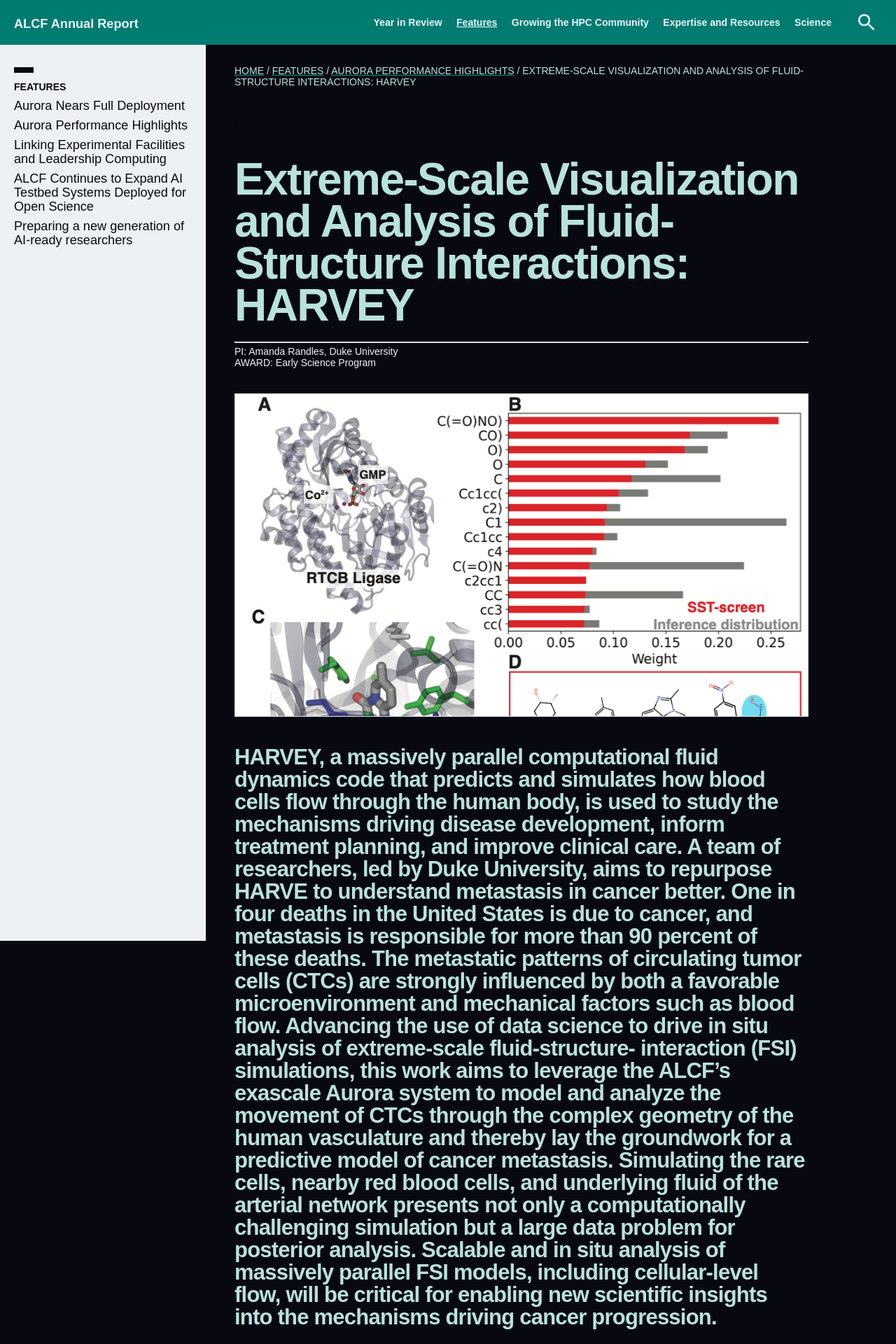
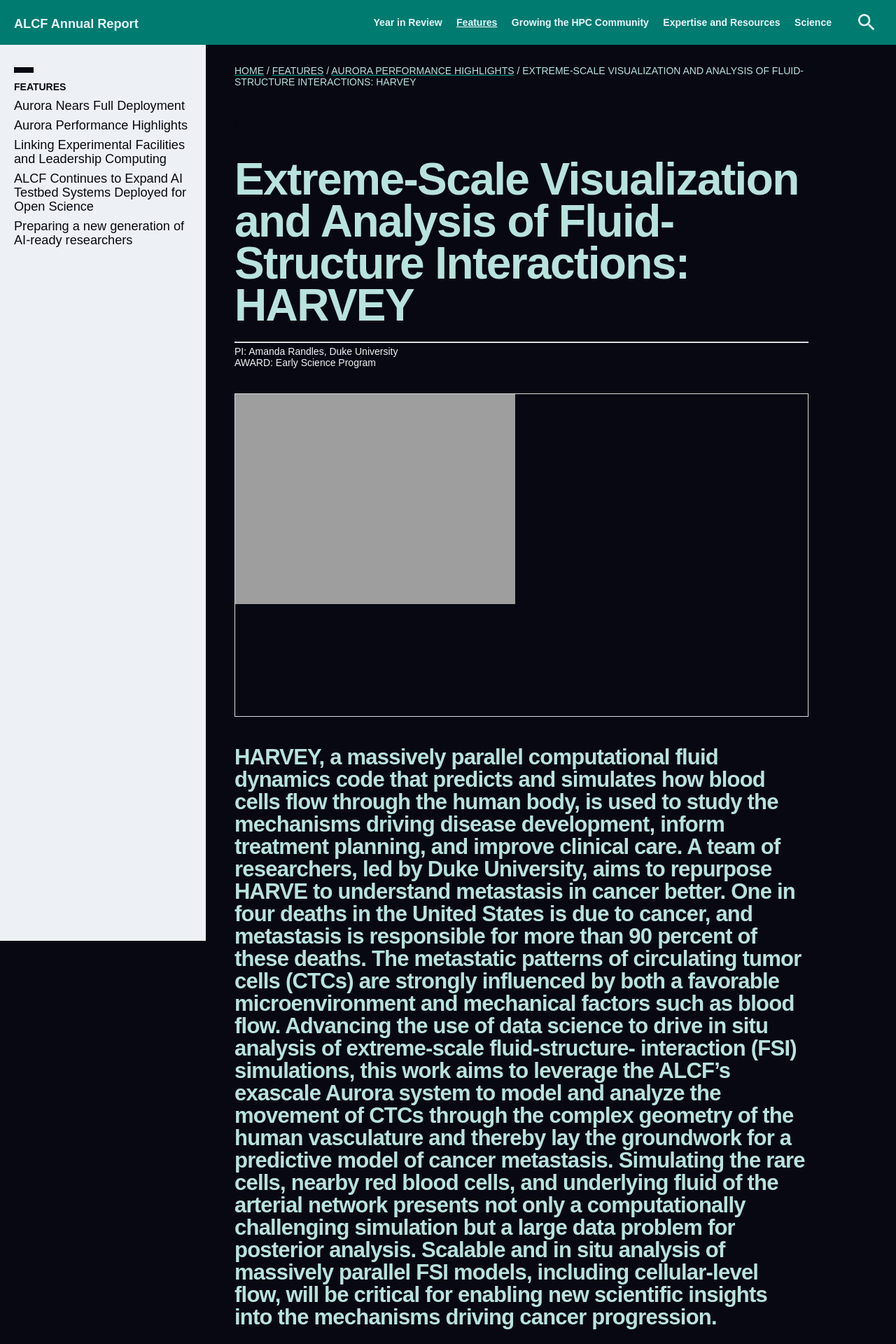
Before and after one commit to argonne-lcf/AR2024, a Jekyll site: the page built from _performancehighlights/harvey.md, in a window 1280 px wide. Shown: the top 1920 px of the page at 70% size. Built offline with Jekyll 4.4.1, drawn with Linux system fonts in a browser that asks for light colours; some web fonts are replaced.

Commit message:
Update harvey.md
image

```diff
--- a/_performancehighlights/harvey.md
+++ b/_performancehighlights/harvey.md
@@ -9,7 +9,7 @@ pi: 'Amanda Randles, Duke University'
 award: 'Early Science Program'
 systems: '-'
 
-image: 'drugdiscovery.png'
+image: 'harvey_showstopper_06.png'
 
 ---
 
```
